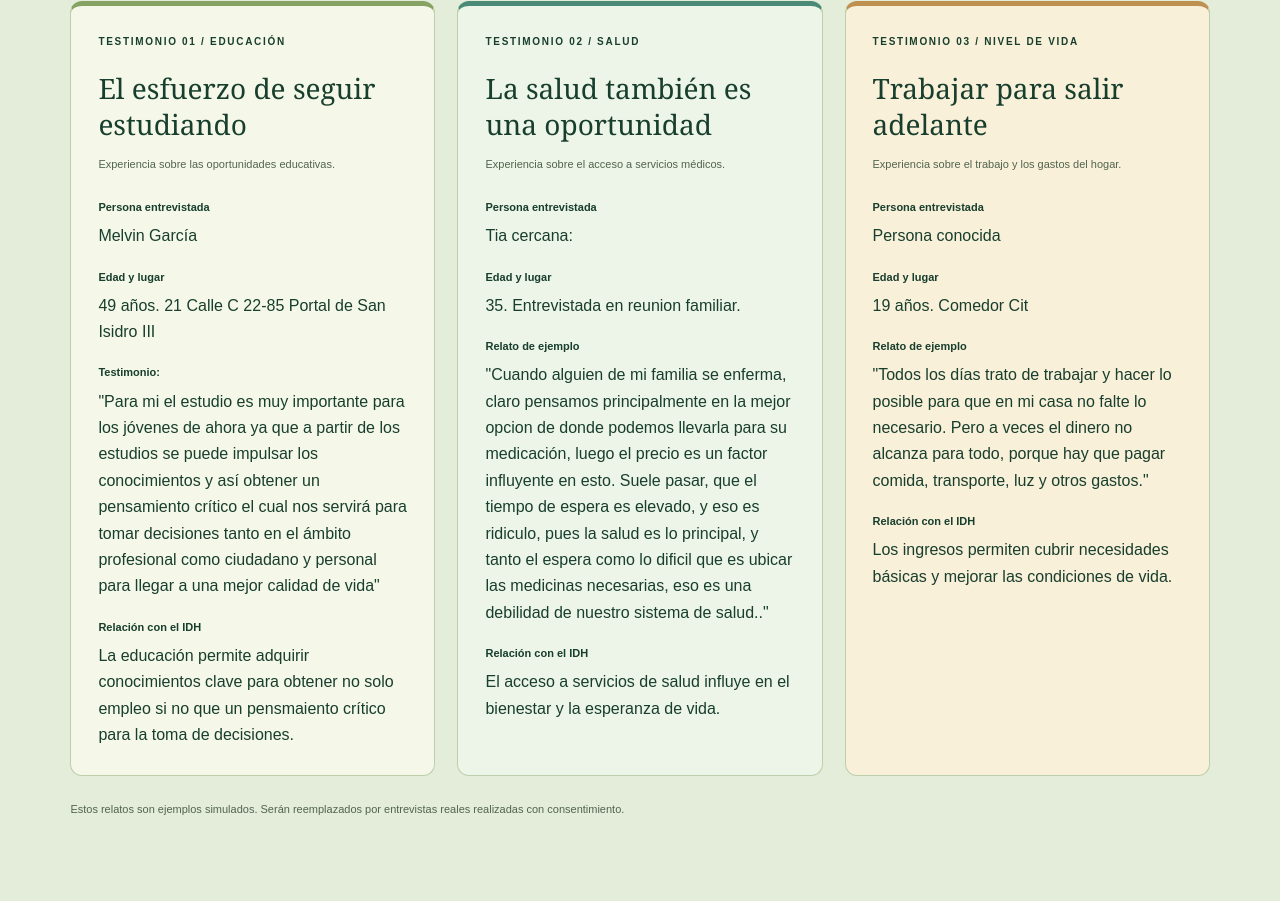
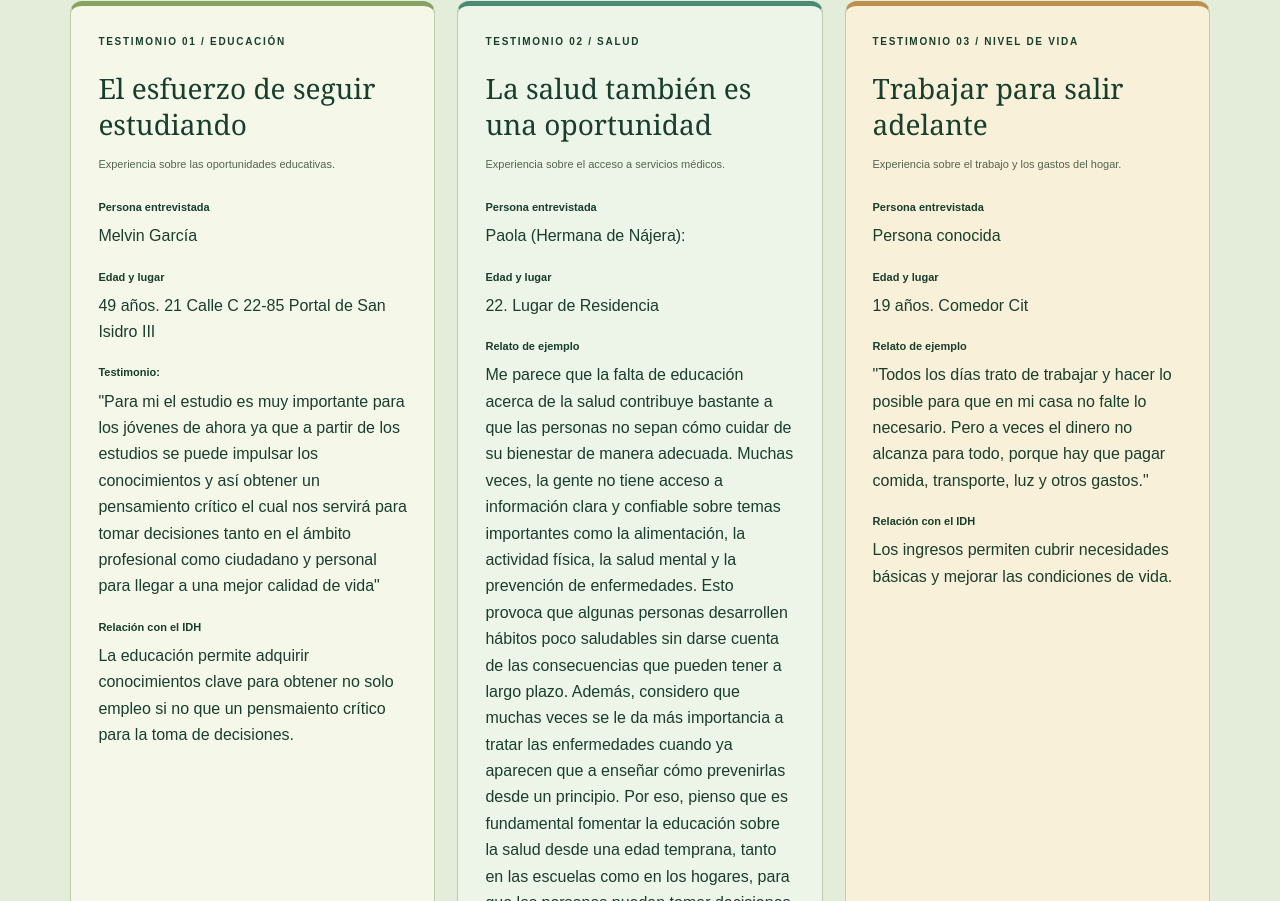
Before and after one commit to emilymenchu/revista, a plain HTML site: page index.html in a window 1280 px wide. Shown: the part 6619-7520 px from the top of the page. Drawn offline with Linux system fonts and the light colour scheme.

Commit message:
Agregar testimonio de salud

```diff
--- a/index.html
+++ b/index.html
@@ -60,27 +60,38 @@
 
       <dl>
         <dt>Persona entrevistada</dt>
-        <dd>Tia cercana: </dd>
+        <dd>Paola (Hermana de Nájera): </dd>
 
         <dt>Edad y lugar</dt>
-        <dd>35. Entrevistada en reunion familiar.</dd>
+        <dd>22. Lugar de Residencia</dd>
 
         <dt>Relato de ejemplo</dt>
         <dd>
-          "Cuando alguien de mi familia se enferma,
-          claro pensamos principalmente en la mejor opcion
-          de donde podemos llevarla para su medicación, luego el
-          precio es un factor influyente en esto.
-          Suele pasar, que el tiempo de espera es elevado, y
-          eso es ridiculo, pues la salud es lo principal, y tanto el espera
-          como lo dificil que es ubicar las medicinas necesarias, eso es una debilidad
-          de nuestro sistema de salud.."
+          Me parece que la falta de educación acerca de la salud contribuye bastante
+          a que las personas no sepan cómo cuidar de su bienestar de manera adecuada.
+          Muchas veces, la gente no tiene acceso a información clara y confiable sobre
+           temas importantes como la alimentación, la actividad física, la salud mental
+           y la prevención de enfermedades. Esto provoca que algunas personas desarrollen
+            hábitos poco saludables sin darse cuenta de las consecuencias que pueden tener
+             a largo plazo. Además, considero que muchas veces se le da más importancia a
+             tratar las enfermedades cuando ya aparecen que a enseñar cómo prevenirlas
+             desde un principio. Por eso, pienso que es fundamental fomentar la educación
+             sobre la salud desde una edad temprana, tanto en las escuelas como en los
+             hogares, para que las personas puedan tomar decisiones más conscientes e
+             informadas sobre su propio bienestar. Al final, tener conocimientos básicos
+             sobre la salud no solo ayuda a prevenir enfermedades, sino que también permite
+              mejorar la calidad de vida de las personas y de la sociedad en general.
         </dd>
 
         <dt>Relación con el IDH</dt>
         <dd>
-          El acceso a servicios de salud influye
-          en el bienestar y la esperanza de vida.
+          Considero que la falta de educación sobre la salud está relacionada con el Índice de
+          Desarrollo Humano (IDH), ya que este toma en cuenta aspectos como la educación, la salud
+           y la calidad de vida. Cuando las personas no tienen conocimientos suficientes sobre
+          cómo cuidar su salud y prevenir enfermedades, su bienestar puede verse afectado.
+          Por eso, pienso que mejorar la educación sobre la salud es fundamental para que las
+          personas puedan tomar mejores decisiones, prevenir enfermedades y tener una mejor
+          calidad de vida, contribuyendo así al desarrollo humano de la sociedad.
         </dd>
       </dl>
     </article>
```
